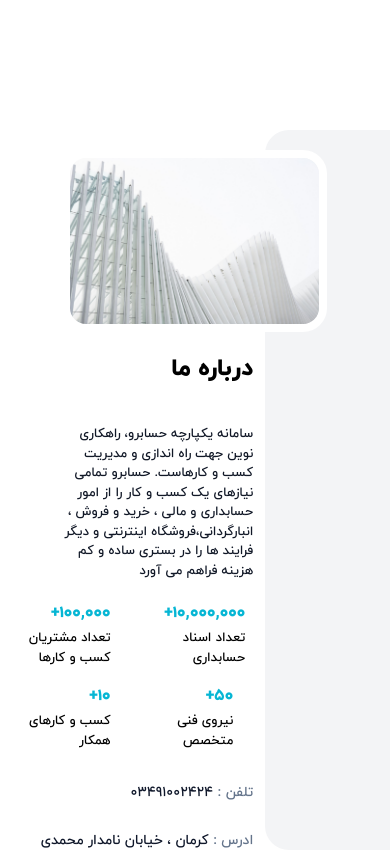
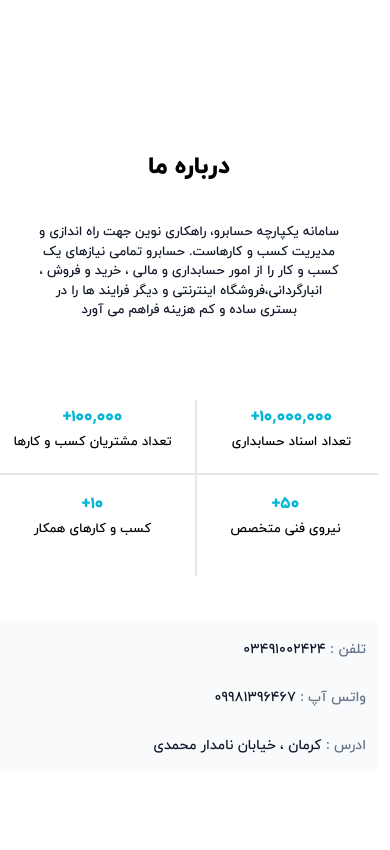
Before and after one commit to side-26/hesabro-app, a Vue app: page / in a window 390 px wide. Shown: the part 2180-3030 px from the top of the page. Built offline with nearby package versions, Linux system fonts and the light colour scheme; no server answers.

Commit message:
style : change style of about-us section for small devices

```diff
--- a/src/components/ItemAboutUs/ItemAboutUs.vue
+++ b/src/components/ItemAboutUs/ItemAboutUs.vue
@@ -1,6 +1,6 @@
 <template lang="">
-  <div class="md:my-8 lg:my-12 rounded-md py-1 md:py-4">
-    <div :class="{ 'lg:border-l-2': itemArr.id !== 4, 'mr-0': itemArr.id === 1 }" class="text-right mx-3 md:pl-3 lg:pl-4 border-gray-300">
+  <div class="md:my-8 lg:my-12 rounded-md py-1 md:py-4 relative md:after:w-0 md:before:w-0" :class="{ 'after:w-[2px] after:left-[1%] after:top-0 after:absolute after:h-[160%] after:bg-gray-200': itemArr.id % 2 !== 0,'before:w-[106%] before:absolute before:h-[2px]  before:bg-gray-200 before:top-[-25%]':(itemArr.id===3||itemArr.id===4) }">
+    <div :class="{ 'lg:border-l-2': itemArr.id !== 4, 'mr-0': itemArr.id === 1 }" class="text-center md:text-right mx-3 md:pl-3 lg:pl-4 border-gray-300">
       <div v-if="itemArr" class="text-cyan-500 font-extrabold mb-1 md:mb-3 text-base md:text-xl">{{ persianNu(seprateNu(itemArr.amount)) }}+</div>
       <div v-if="itemArr" class="text-xs md:text-sm font-medium">{{ itemArr.title }}</div>
     </div>
@@ -8,7 +8,7 @@
 </template>
 <script>
 import { toFarsiNumber } from '@/utilities/ConvertToPersian'
-import { handleSprateNumber } from '../../utilities/SeprateNumbers'
+import { handleSprateNumber } from '@/utilities/SeprateNumbers'
 export default {
   name: 'OptionCom',
   props: {
--- a/src/views/Home/Home.vue
+++ b/src/views/Home/Home.vue
@@ -9,10 +9,7 @@
             حسابرو<br />
             مدیریت مالی و حسابداری
           </h1>
-          <!-- <p  class="font-bold  absolute sm:static sm:w-2/3 w-full md:w-2/4 side-26 right-0 -bottom-11  px-4 sm:px-0  bg-white sm:bg-transparent text-justify leading-6 text-gray-600 text-sm sm:py-0 sm:mt-10 py-10 ">سامانه یکپارچه حسابرو ، راهکاری نوین جهت راه اندازی و مدیریت کسب و کار هاست. حسابرو تمامی نیازهای یک کسب و کار را از امور حسابداری و مالی ، خرید و فروش ، انبارگردانی،فروشگاه اینترنتی و دیگر فرآیند ها را در بستری ساده و کم هزینه فراهم می آورد.</p> -->
         </div>
-        <!-- <div class="absolute bg-gradient-to-l from-black to-transparent   w-full h-full left-0 top-0">
-            </div> -->
       </section>
     </header>
     <main class="overflow-hidden">
@@ -21,29 +18,35 @@
         <AdvCard v-for="item in advantagesData" :key="item.id" :cardProperty="item" />
       </section>
       <section id="aboutUs" class="observing md:my-0 lg:py-24 md:mt-20 my-24 relative flex justify-start items-stretch right-0">
-        <div class="flex justify-center px-10 min-w-33 lg:min-w-0 lg:w-97 min-h-full lg:min-h-0 lg:h-105 rounded-l-3xl overflow-hidden bg-gray-100">
+        <div class="hidden md:flex justify-center px-10 min-w-33 lg:min-w-0 lg:w-97 min-h-full lg:min-h-0 lg:h-105 rounded-l-3xl overflow-hidden bg-gray-100">
           <div class="text-4xl text-gray-300 lg:pt-36 font-thin text-right tracking-wider md:rotate-90"><span class="hidden md:inline-block">درباره ما</span></div>
         </div>
         <div class="flex lg:flex-row mt-5 lg:mt-0 flex-col items-center relative lg:-right-36">
-          <figure class="border-8 border-white ml-3 lg:ml-0 translate-x-14 mb-5 md:my-0 w-full lg:w-80 rounded-3xl overflow-hidden lg:h-97">
+          <figure class="border-8 hidden md:block border-white ml-3 lg:ml-0 translate-x-14 mb-5 md:my-0 w-full lg:w-80 rounded-3xl overflow-hidden lg:h-97">
             <img class="w-full object-cover h-full" alt="about-us" src="/img/about_us_img.jpg" loading="lazy" />
           </figure>
-          <div class="mr-3 md:mr-5 lg:mr-10 lg:w-2/3">
-            <h4 class="font-extrabold text-2xl mb-10">درباره ما</h4>
-            <p class="font-medium text-gray-900 w-4/5 text-xs">
+          <div class="mr-3  md:mr-5 lg:mr-10 lg:w-2/3">
+            <h4 class="font-extrabold text-center md:text-right text-2xl  mb-10">درباره ما</h4>
+            <p class="font-medium text-center md:text-right mx-auto md:mx-0 text-gray-900 w-4/5 text-xs">
               سامانه یکپارچه حسابرو، راهکاری نوین جهت راه اندازی و مدیریت کسب و کارهاست. حسابرو تمامی نیازهای یک کسب و کار را از امور حسابداری و مالی ، خرید و فروش ، انبارگردانی،فروشگاه اینترنتی و دیگر فرایند ها را در بستری ساده و کم هزینه فراهم می آورد
             </p>
-            <section class="grid my-4 lg:my-10 mx-2 md:mx-0 lg:mx-3 grid-cols-2 lg:gap-0 gap-2 md:grid-cols-none md:grid-flow-col">
+            <section class="grid my-20  mx-auto lg:my-10 md:mx-0 lg:mx-3 grid-cols-2 lg:gap-0 gap-x-2 gap-y-8 md:grid-cols-none md:grid-flow-col">
               <ItemAboutUs :itemArr="item" v-for="item in achivements" :key="item.id" :convertToPersian="convertToPersian" />
             </section>
-            <div class="font-medium text-sm md:text-base mt-7">
+            <section class="bg-gray-50 py-4 px-3 md:bg-transparent">
+              <div class="font-medium text-sm md:text-base">
                 <span class="text-slate-500">تلفن : </span>
                 <a class="text-slate-900" href="tel:03491002424">{{ convertToPersian('03491002424') }}</a>
+              </div>
+              <div class="font-medium text-sm md:text-base mt-7">
+                <span class="text-slate-500">واتس آپ : </span>
+                <a class="text-slate-900" href="tel:09981396467">{{ convertToPersian('09981396467') }}</a>
               </div>
               <div class="font-medium mt-7 text-sm md:text-base">
                 <span class="text-slate-500">ادرس : </span>
                 <span class="text-slate-900">کرمان ، خیابان نامدار محمدی </span>
               </div>
+            </section>
           </div>
         </div>
       </section>
```
Lines whose indentation alone changed are shown as unchanged.
